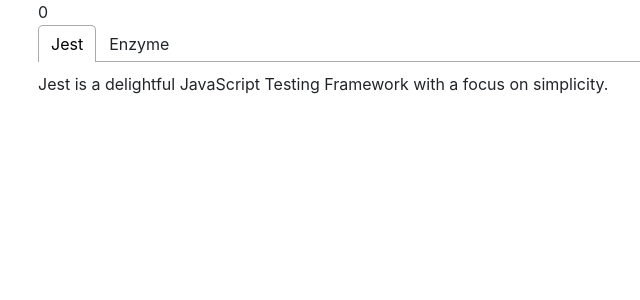
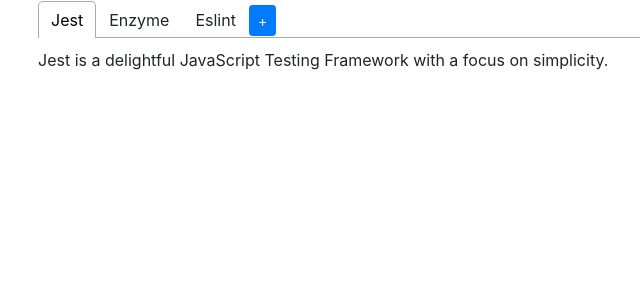
Before and after one commit to vishenkov/frontend-tests, a React app: page / in a window 1280 px wide. Shown: the top 300 px of the page, without its empty margins (47-687 px from the left). Built offline with nearby package versions, Linux system fonts and the light colour scheme.

Commit message:
feat(App) add fixtures --wip

```diff
--- a/package.json
+++ b/package.json
@@ -60,6 +60,7 @@
   },
   "dependencies": {
     "debug": "^4.1.1",
+    "lodash": "^4.17.11",
     "prop-types": "^15.7.2",
     "react": "^16.8.3",
     "react-dom": "^16.8.3",
--- a/src/components/App.jsx
+++ b/src/components/App.jsx
@@ -1,3 +1,4 @@
+import _ from 'lodash';
 import React from 'react';
 import {
   Tab,
@@ -5,49 +6,53 @@
   TabList,
   TabPanel,
 } from 'react-tabs';
+import 'react-tabs/style/react-tabs.css';
 
-import 'react-tabs/style/react-tabs.css';
 import withStateLogger from '../hocs/withStateLogger';
+
+const fixtures = {
+  jest: 'Jest is a delightful JavaScript Testing Framework with a focus on simplicity.',
+  enzyme: 'Enzyme is a JavaScript Testing utility for React that makes it easier to test your React Components output. You can also manipulate, traverse, and in some ways simulate runtime given the output.',
+  eslint: 'ESLint is an open source project originally created by Nicholas C. Zakas in June 2013. Its goal is to provide a pluggable linting utility for JavaScript.',
+  webpack: 'At its core, webpack is a static module bundler for modern JavaScript applications.',
+};
+console.log(_.fill(1, 0))
 
 class App extends React.Component {
   state = {
-    hello: 0
+    tabIndex: 0,
+    tabsCount: 3,
   };
 
-  handleClick = () => {
-    this.setState({
-      hello: this.state.hello + 1
-    });
+  handleTabSelect = (tabIndex) => {
+    this.setState({ tabIndex });
   }
 
   render() {
+    const { tabIndex, tabsCount } = this.state;
+
     return (
       <div className="container">
-    {this.state.hello}
-      <Tabs>
+        <Tabs
+          selectedIndex={tabIndex}
+          onSelect={this.handleTabSelect}
+        >
           <TabList>
-          <Tab data-test="section-tab">Jest</Tab>
-          <Tab data-test="section-tab" onClick={this.handleClick}>Enzyme</Tab>
+            {_.map(_.fill(Array(tabsCount), 0), (value, index) => (
+              <Tab data-test="section-tab">{_.capitalize(_.keys(fixtures)[index])}</Tab>
+            ))}
+            {/* <Tab data-test="section-tab">Enzyme</Tab> */}
+            <button type="button" className="btn btn-primary btn-sm">+</button>
           </TabList>
 
+
+          {_.map(_.fill(Array(tabsCount), 0), (value, index) => (
             <TabPanel>
               <div data-test="section-content">
-            <p className="content content1">Jest is a delightful JavaScript Testing Framework with a focus on simplicity.</p>
+                <p className="content content1">{_.values(fixtures)[index]}</p>
               </div>
             </TabPanel>
-        <TabPanel>
-          <div data-test="section-content">
-            <p>
-              Enzyme is a JavaScript Testing utility for React that makes
-              it easier to test your React Components output.
-              You can also manipulate, traverse, and in some ways simulate runtime given the output.
-            </p>
-            <p>
-              Enzyme API is meant to be intuitive and flexible by mimicking
-              jQuery API for DOM manipulation and traversal.
-            </p>
-          </div>
-        </TabPanel>
+          ))}
         </Tabs>
       </div>
     );
--- a/src/lib/log.js
+++ b/src/lib/log.js
@@ -1,6 +1,3 @@
 import debug from 'debug';
 
-export default (entity) => {
-  const debugLevel = `app:${entity}`;
-  return debug(debugLevel);
-};
+export default entity => debug(`app:${entity}`);
```
Also changed, not shown: .eslintrc.yml. Lines whose indentation alone changed are shown as unchanged.
